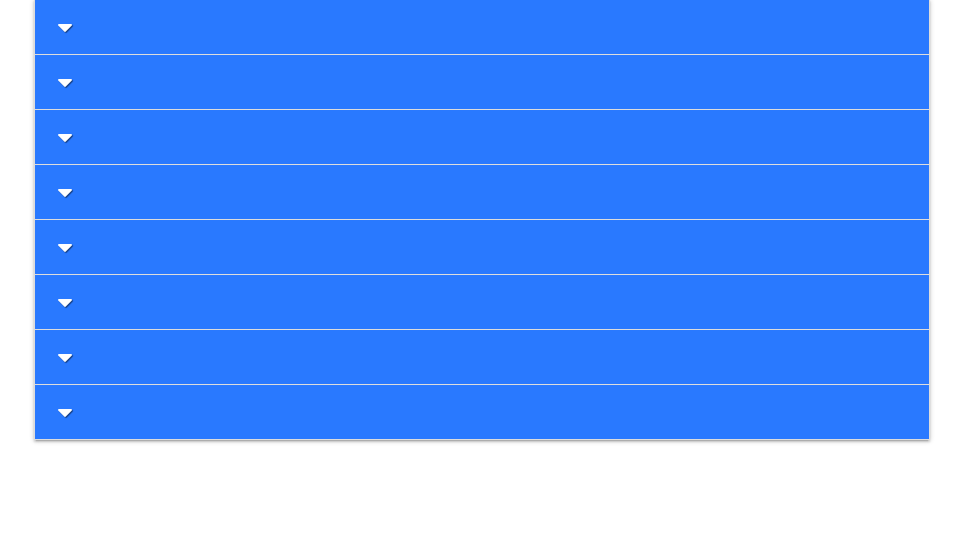
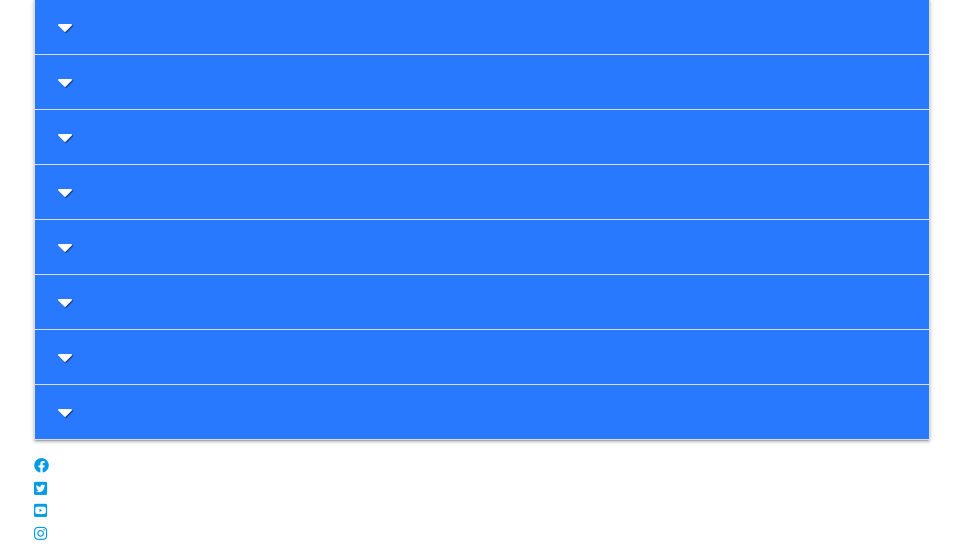
Before and after one commit to AJWest22/MS3, a Flask app: page / in a window 1280 px wide. Shown: the part 721-1281 px from the top of the page, without its empty margins (158-1121 px from the left). Before the commit the page ends 1164 px from the top, so only its background shows below. Run offline with Flask 2, Linux system fonts and the light colour scheme; data that the repository does not hold is empty; some libraries are stand-ins or nearby versions.

Commit message:
added social media links to bottom of homepage

```diff
--- a/app.py
+++ b/app.py
@@ -37,7 +37,8 @@ def signup():
             return redirect(url_for("signup"))
         signup = {
             "username": request.form.get("username").lower(),
-            "password": generate_password_hash(request.form.get("password"))
+            "password": generate_password_hash(request.form.get("password")),
+            "birthday": request.form.get("birthday")
         }
         mongo.db.users.insert_one(signup)
         session["user"] = request.form.get("username").lower()
--- a/templates/books.html
+++ b/templates/books.html
@@ -168,5 +168,13 @@
         </li>
     </ul>
 
+<footer>
+    <ul class="social-media">
+        <li><a href="https://www.facebook.com" target="_blank"><i class="fab fa-facebook"></i></li>
+        <li><a href="https://www.twitter.com" target="_blank"><i class="fab fa-twitter-square"></i></li>
+        <li><a href="https://www.youtube.com" target="_blank"><i class="fab fa-youtube-square"></i></li>
+        <li><a href="https://www.instagram.com" target="_blank"><i class="fab fa-instagram"></i></li>
+    </ul>
+    </footer>
 
 {% endblock %}
```
Also changed, not shown: templates/signup.html (+7 -0 lines).
